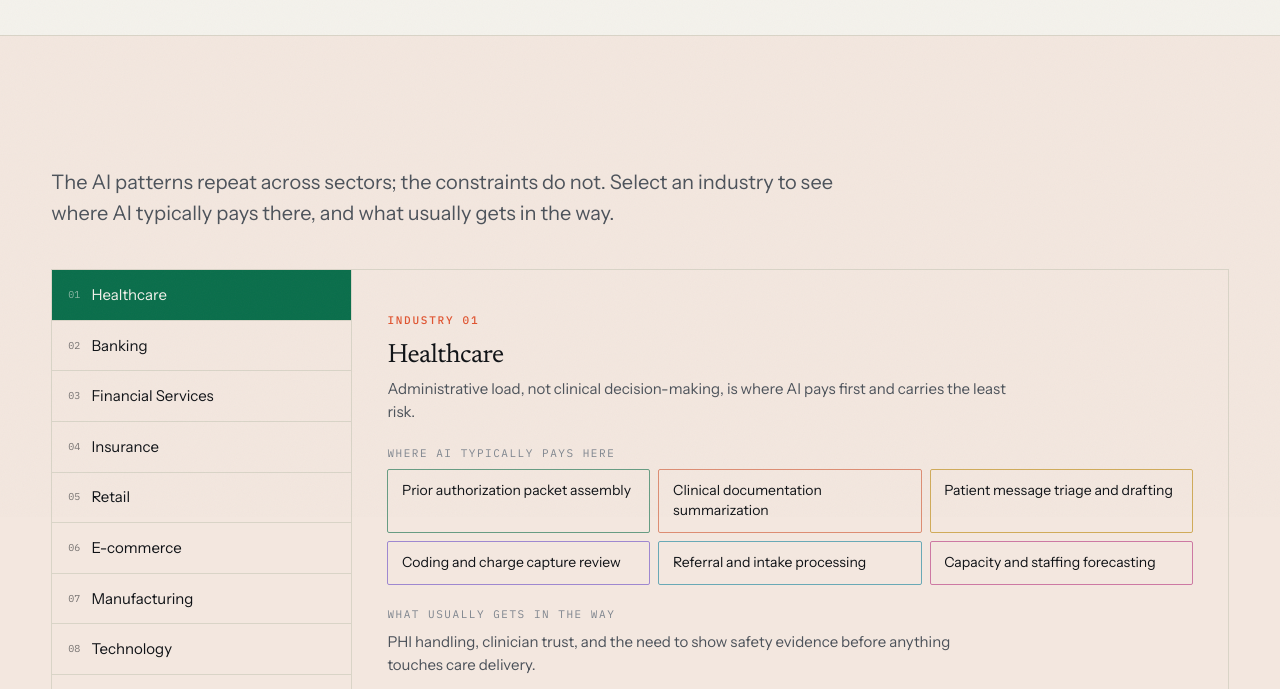
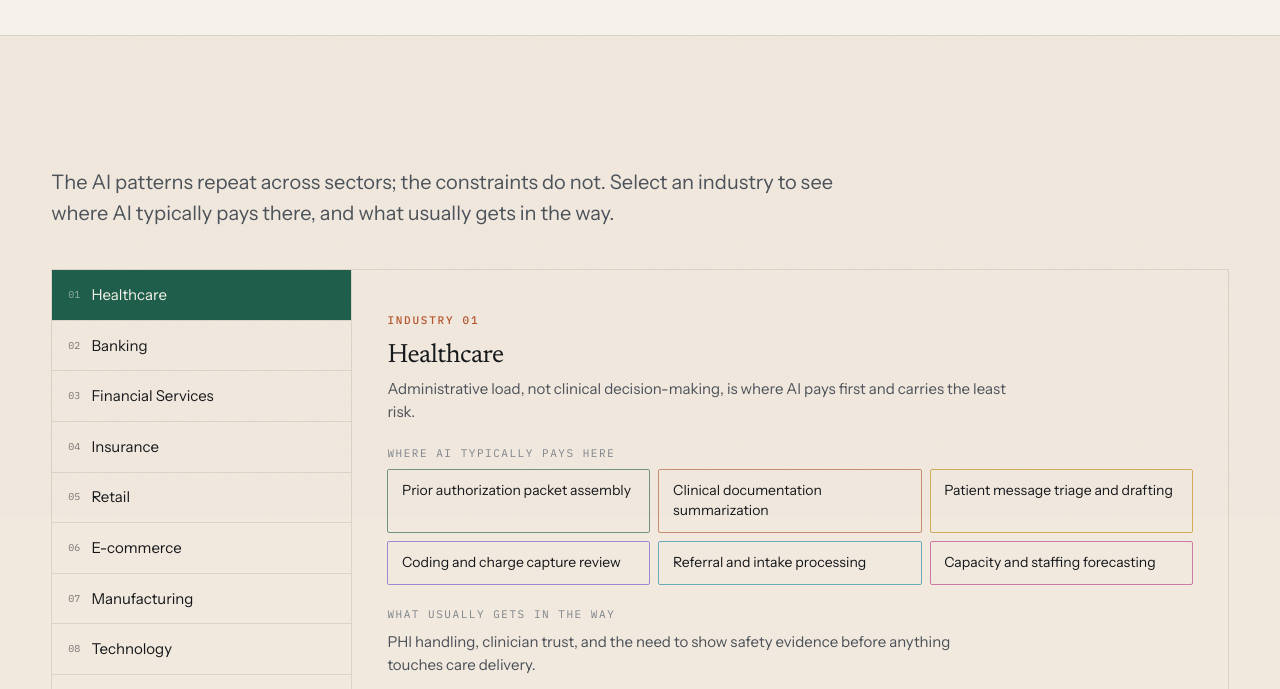
Before and after one commit to sriramshravanthi/STS, a plain HTML site: page industries.html in a window 1280 px wide. Shown: the part 283-972 px from the top of the page. Drawn offline with Linux system fonts and the light colour scheme.

Commit message:
Adopt the Bone + Obsidian palette across the site
Port the chosen theme pair into the design tokens, so light mode is Bone
(warm paper, forest green) and dark mode is Obsidian (near-black,
electric mint). Both modes and the manual toggle keep working; this is a
token swap, not a restructure.

  light  bg #F4F2EC -> #F6F3EC   accent #0A6E4B -> #1C5D4A
  dark   bg #0E1114 -> #0A0C0F   accent #3ED9A0 -> #3EE9A4

The accent now matches the logo mark, which was already drawing its
circle in #1C5D4A while the accent token said #0A6E4B, so the wordmark
and the interface finally agree.

Touches both token layers: the surface tokens near the top and the
--h1..--h6 / --accent blocks lower down, each of which is duplicated
across :root, [data-theme="light"], [data-theme="dark"] and the
prefers-color-scheme query. Also updates the hardcoded text-on-accent
colours for .btn, .rung and .indlist, which did not read from a token.

A blanket find/replace was not safe here: #EDEAE1 served as light
--bg-2, light --inverse-ink, dark --ink and dark --inverse-bg, so the
blocks were rewritten whole instead.

Verified: every pairing passes WCAG AA in both modes (body text 16.2:1
light and 17.0:1 dark, secondary 7.3/7.7:1, button text on accent
7.0/12.5:1), no literal from the old palette survives anywhere in the
stylesheet, braces balance, and all 22 pages still execute clean.

Co-Authored-By: Claude Opus 5 (1M context) <noreply@anthropic.com>

```diff
--- a/assets/site.css
+++ b/assets/site.css
@@ -3,11 +3,11 @@
    Direction: "technical document, premium print"
    ============================================================ */
 :root{
-  --bg:#F4F2EC; --bg-2:#EDEAE1; --bg-3:#E5E1D5;
-  --ink:#0F1216; --ink-2:#4C525A; --ink-3:#7E858E;
-  --rule:#D9D4C7; --rule-2:#C7C0AE;
-  --inverse-bg:#0F1216; --inverse-ink:#EDEAE1;
-  --inv-a:#3ED9A0; --inv-a2:#FF8A5E;
+  --bg:#F6F3EC; --bg-2:#EFEBE1; --bg-3:#E6E1D3;
+  --ink:#14171A; --ink-2:#4A5158; --ink-3:#7C838B;
+  --rule:#DAD4C6; --rule-2:#C4BCA8;
+  --inverse-bg:#14171A; --inverse-ink:#ECEFF3;
+  --inv-a:#3EE9A4; --inv-a2:#FF8A5E;
   --ff-display:"Newsreader",Georgia,"Times New Roman",serif;
   --ff-body:"Instrument Sans",-apple-system,BlinkMacSystemFont,"Segoe UI",sans-serif;
   --ff-mono:"IBM Plex Mono",ui-monospace,"SF Mono",Menlo,monospace;
@@ -18,19 +18,19 @@
 }
 @media (prefers-color-scheme:dark){
   :root:not([data-theme="light"]){
-    --bg:#0E1114; --bg-2:#161A1F; --bg-3:#1D2228;
-    --ink:#EDEAE1; --ink-2:#A3A9B2; --ink-3:#6E747C;
-    --rule:#262B32; --rule-2:#343A42;
-    --inverse-bg:#EDEAE1; --inverse-ink:#0F1216;
-    --inv-a:#0B6B47; --inv-a2:#A63A0A;
+    --bg:#0A0C0F; --bg-2:#101419; --bg-3:#171C23;
+    --ink:#ECEFF3; --ink-2:#9AA3AE; --ink-3:#656D78;
+    --rule:#1D232B; --rule-2:#2A323C;
+    --inverse-bg:#ECEFF3; --inverse-ink:#14171A;
+    --inv-a:#1C5D4A; --inv-a2:#B4532A;
   }
 }
 :root[data-theme="dark"]{
-  --bg:#0E1114; --bg-2:#161A1F; --bg-3:#1D2228;
-  --ink:#EDEAE1; --ink-2:#A3A9B2; --ink-3:#6E747C;
-  --rule:#262B32; --rule-2:#343A42;
-  --inverse-bg:#EDEAE1; --inverse-ink:#0F1216;
-  --inv-a:#0B6B47; --inv-a2:#A63A0A;
+  --bg:#0A0C0F; --bg-2:#101419; --bg-3:#171C23;
+  --ink:#ECEFF3; --ink-2:#9AA3AE; --ink-3:#656D78;
+  --rule:#1D232B; --rule-2:#2A323C;
+  --inverse-bg:#ECEFF3; --inverse-ink:#14171A;
+  --inv-a:#1C5D4A; --inv-a2:#B4532A;
 }
 
 *,*::before,*::after{box-sizing:border-box}
@@ -105,12 +105,12 @@ button,input,select,textarea{font:inherit;color:inherit}
 .btn{
   display:inline-flex;align-items:center;justify-content:center;gap:.5rem;
   padding:.72rem 1.15rem;font-size:.875rem;font-weight:500;text-decoration:none;
-  border:1px solid var(--accent);background:var(--accent);color:#F4F2EC;
+  border:1px solid var(--accent);background:var(--accent);color:#F6F3EC;
   border-radius:2px;cursor:pointer;transition:background .2s,border-color .2s,transform .2s;
   letter-spacing:-.005em;white-space:nowrap;
 }
-:root[data-theme="dark"] .btn{color:#0E1114}
-@media (prefers-color-scheme:dark){:root:not([data-theme="light"]) .btn{color:#0E1114}}
+:root[data-theme="dark"] .btn{color:#0A0C0F}
+@media (prefers-color-scheme:dark){:root:not([data-theme="light"]) .btn{color:#0A0C0F}}
 .btn:hover{background:var(--accent-hi);border-color:var(--accent-hi)}
 .btn:active{transform:translateY(1px)}
 .btn-o{background:none;color:var(--ink);border-color:var(--rule-2)}
@@ -304,9 +304,9 @@ section:first-of-type{border-top:none}
 }
 .alt .rung{background:var(--bg-2)}
 .rung:hover{background:var(--accent-wash)}
-.rung[aria-pressed="true"]{background:var(--accent);color:#F4F2EC}
-:root[data-theme="dark"] .rung[aria-pressed="true"]{color:#0E1114}
-@media (prefers-color-scheme:dark){:root:not([data-theme="light"]) .rung[aria-pressed="true"]{color:#0E1114}}
+.rung[aria-pressed="true"]{background:var(--accent);color:#F6F3EC}
+:root[data-theme="dark"] .rung[aria-pressed="true"]{color:#0A0C0F}
+@media (prefers-color-scheme:dark){:root:not([data-theme="light"]) .rung[aria-pressed="true"]{color:#0A0C0F}}
 .rung .lv{font-family:var(--ff-mono);font-size:.625rem;letter-spacing:.12em;opacity:.6;display:block}
 .rung .rn{font-size:.875rem;font-weight:600;margin-top:.25rem;display:block;line-height:1.25}
 .roleinfo{border:1px solid var(--rule-2);padding:1.5rem;border-radius:2px;background:var(--bg)}
@@ -504,9 +504,9 @@ td span{display:block;font-size:.8125rem;color:var(--ink-3);margin-top:.2rem}
   border-bottom:1px solid var(--rule);cursor:pointer;text-align:left;font-size:.9375rem;transition:background .18s;
 }
 .indlist button:hover{background:var(--accent-wash)}
-.indlist button[aria-pressed="true"]{background:var(--accent);color:#F4F2EC}
-:root[data-theme="dark"] .indlist button[aria-pressed="true"]{color:#0E1114}
-@media (prefers-color-scheme:dark){:root:not([data-theme="light"]) .indlist button[aria-pressed="true"]{color:#0E1114}}
+.indlist button[aria-pressed="true"]{background:var(--accent);color:#F6F3EC}
+:root[data-theme="dark"] .indlist button[aria-pressed="true"]{color:#0A0C0F}
+@media (prefers-color-scheme:dark){:root:not([data-theme="light"]) .indlist button[aria-pressed="true"]{color:#0A0C0F}}
 .indlist button i{font-style:normal;font-family:var(--ff-mono);font-size:.625rem;opacity:.55}
 .indbody{padding:clamp(1.3rem,3vw,2.2rem)}
 .indbody h3{font-family:var(--ff-display);font-size:1.65rem;font-weight:400;margin-bottom:.4rem}
@@ -663,44 +663,44 @@ td span{display:block;font-size:.8125rem;color:var(--ink-3);margin-top:.2rem}
    ============================================================ */
 
 :root{
-  --h1:#0A6E4B;
-  --h2:#E0532F;
+  --h1:#1C5D4A;
+  --h2:#B4532A;
   --h3:#C98A00;
   --h4:#6D4AD8;
   --h5:#0E86A8;
   --h6:#C32E86;
-  --accent:#0A6E4B; --accent-hi:#085437; --accent-wash:#DCF2E8;
-  --accent-2:#E0532F; --accent-2-wash:#FCE6DF;
+  --accent:#1C5D4A; --accent-hi:#164C3C; --accent-wash:#E0EBE6;
+  --accent-2:#B4532A; --accent-2-wash:#F7E7DE;
 }
 :root[data-theme="light"]{
-  --h1:#0A6E4B;
-  --h2:#E0532F;
+  --h1:#1C5D4A;
+  --h2:#B4532A;
   --h3:#C98A00;
   --h4:#6D4AD8;
   --h5:#0E86A8;
   --h6:#C32E86;
-  --accent:#0A6E4B; --accent-hi:#085437; --accent-wash:#DCF2E8;
-  --accent-2:#E0532F; --accent-2-wash:#FCE6DF;
+  --accent:#1C5D4A; --accent-hi:#164C3C; --accent-wash:#E0EBE6;
+  --accent-2:#B4532A; --accent-2-wash:#F7E7DE;
 }
 :root[data-theme="dark"]{
-  --h1:#3ED9A0;
+  --h1:#3EE9A4;
   --h2:#FF8A5E;
   --h3:#F5C542;
   --h4:#A78BFA;
   --h5:#4CC9E8;
   --h6:#F472B6;
-  --accent:#3ED9A0; --accent-hi:#6FE8BC; --accent-wash:#0C2A22;
+  --accent:#3EE9A4; --accent-hi:#74F0BE; --accent-wash:#0B2C21;
   --accent-2:#FF8A5E; --accent-2-wash:#2E1710;
 }
 @media (prefers-color-scheme:dark){
   :root:not([data-theme="light"]){
-    --h1:#3ED9A0;
+    --h1:#3EE9A4;
     --h2:#FF8A5E;
     --h3:#F5C542;
     --h4:#A78BFA;
     --h5:#4CC9E8;
     --h6:#F472B6;
-    --accent:#3ED9A0; --accent-hi:#6FE8BC; --accent-wash:#0C2A22;
+    --accent:#3EE9A4; --accent-hi:#74F0BE; --accent-wash:#0B2C21;
     --accent-2:#FF8A5E; --accent-2-wash:#2E1710;
   }
 }
```
